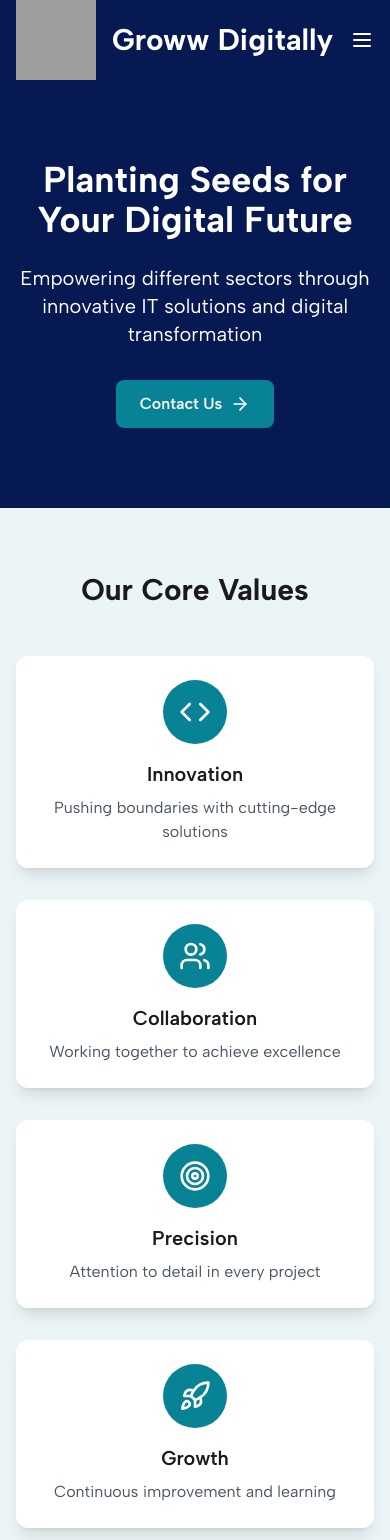
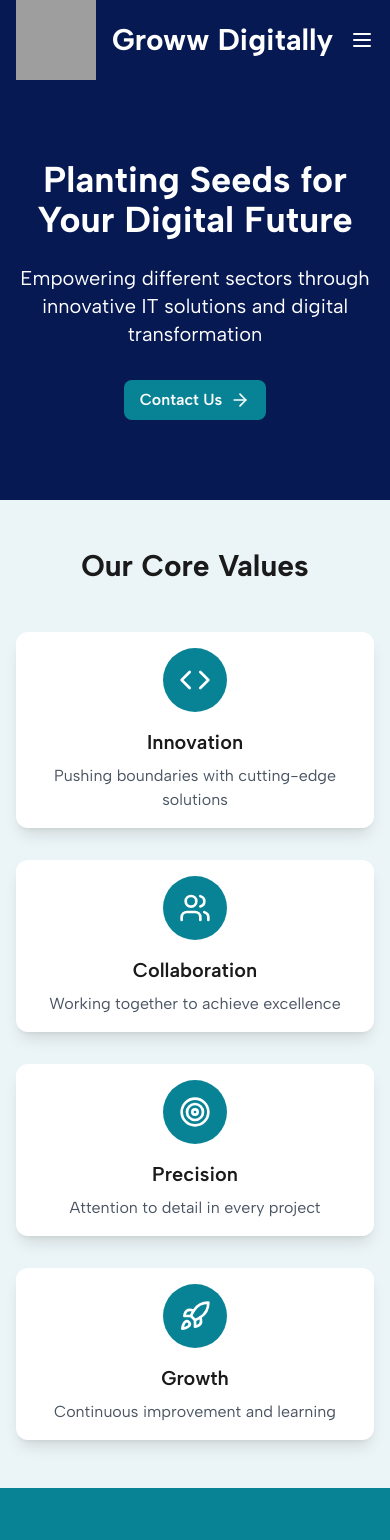
Before and after one commit to adnan3112/sb1-bnwzcj, a React (Vite) app: page / in a window 390 px wide. Shown: the top 1540 px of the page. Built offline with nearby package versions, Linux system fonts and the light colour scheme; grey boxes are pictures that could not be loaded.

Commit message:
Your commit message

```diff
--- a/src/components/Footer.tsx
+++ b/src/components/Footer.tsx
@@ -35,7 +35,7 @@ const Footer = () => {
             <h3 className="font-semibold text-lg mb-4">Contact Info</h3>
             <ul className="space-y-2 text-sm">
               <li>+91 91586 69195</li>
-              <li>melvinworkspace6@gmail.com</li>
+              <li>info@growwdigitally.com</li>
               <li>Sainath Nagar, Boisar West</li>
               <li>Maharashtra, India</li>
             </ul>
--- a/src/index.css
+++ b/src/index.css
@@ -16,8 +16,9 @@
 }
 
 @layer components {
+  /* Buttons */
   .btn {
-    @apply px-6 py-3 rounded-lg font-semibold transition-all duration-300;
+    @apply px-4 py-2 sm:px-6 sm:py-3 rounded-lg font-semibold transition-all duration-300;
   }
 
   .btn-primary {
@@ -28,15 +29,23 @@
     @apply bg-secondary text-white hover:bg-secondary/90;
   }
 
+  /* Container */
   .container {
-    @apply max-w-7xl mx-auto px-4 sm:px-6 lg:px-8;
+    @apply max-w-full sm:max-w-7xl mx-auto px-4 sm:px-6 lg:px-8;
   }
 
+  /* Sections */
   .section {
-    @apply py-16 sm:py-24;
+    @apply py-12 sm:py-16 md:py-24;
   }
 
+  /* Cards */
   .card {
-    @apply bg-white p-6 rounded-xl shadow-lg hover:shadow-xl transition-shadow duration-300;
+    @apply bg-white p-4 sm:p-6 rounded-xl shadow-lg hover:shadow-xl transition-shadow duration-300;
+  }
+
+  /* Responsive Grid */
+  .grid-responsive {
+    @apply grid grid-cols-1 gap-4 sm:grid-cols-2 md:grid-cols-3 lg:grid-cols-4;
   }
 }
--- a/src/pages/Contact.tsx
+++ b/src/pages/Contact.tsx
@@ -102,7 +102,7 @@ const Contact = () => {
                   </div>
                   <div>
                     <h3 className="text-xl font-semibold mb-2">Email</h3>
-                    <p className="text-gray-600">melvinworkspace6@gmail.com</p>
+                    <p className="text-gray-600">info@growwdigitally.com</p>
                   </div>
                 </div>
 
```
